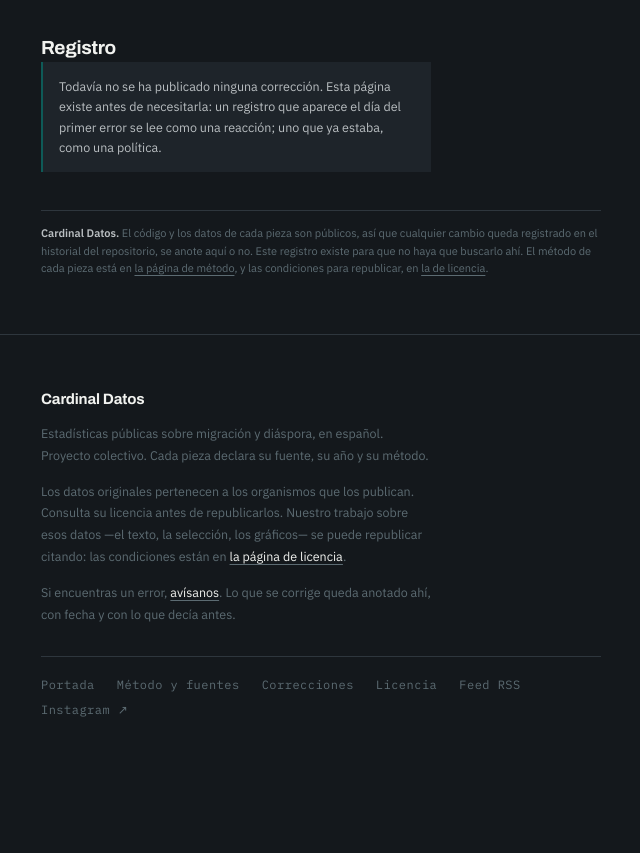
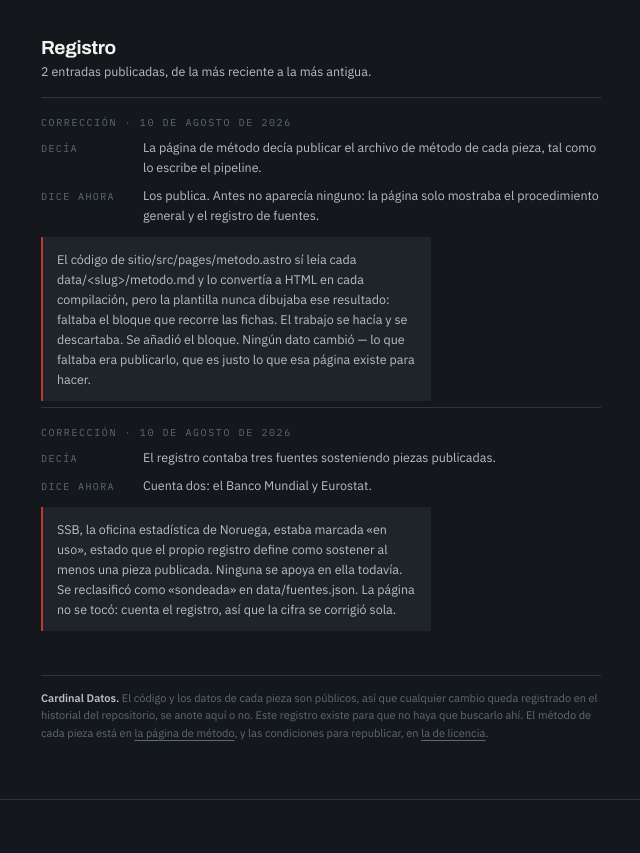
Before and after one commit to cardinaldatos/cardinal, an Astro site in the folder sitio/: page /correcciones in a window 1280 px wide. Shown: the part 1434-2287 px from the top of the page, without its empty margins (319-959 px from the left). Before the commit the page ends 2215 px from the top, so only its background shows below. Built offline with nearby package versions, Linux system fonts and the light colour scheme; Astro itself is replaced by a stand-in of ours.

Commit message:
Add example corrections to correcciones.js

```diff
--- a/sitio/src/datos/correcciones.js
+++ b/sitio/src/datos/correcciones.js
@@ -18,17 +18,17 @@
    sí se edita la pieza. Anota en `por_que` cuál de los dos casos fue.
 
    CAMPOS
-     fecha     día en que se publicó la corrección, AAAA-MM-DD. Es la
-               fecha de la corrección, no la del error.
-     pieza     slug de la pieza afectada, tal como aparece en piezas.js.
-               null si el error estaba en una página que no es una pieza.
-     nivel     una de las claves de NIVELES (abajo).
-     decia     lo que la pieza afirmaba antes, en una frase.
-     dice      lo que afirma ahora, en una frase.
-     por_que   de dónde salió el error y qué se cambió para arreglarlo.
-               Es el campo que más vale: explica el fallo, no lo excusa.
-     aviso     quién avisó, si pidió aparecer. Por defecto va null: no se
-               publica el nombre de nadie sin que lo haya pedido.
+     fecha    día en que se publicó la corrección, AAAA-MM-DD. Es la
+              fecha de la corrección, no la del error.
+     pieza    slug de la pieza afectada, tal como aparece en piezas.js.
+              null si el error estaba en una página que no es una pieza.
+     nivel    una de las claves de NIVELES (abajo).
+     decia    lo que la pieza afirmaba antes, en una frase.
+     dice     lo que afirma ahora, en una frase.
+     por_que  de dónde salió el error y qué se cambió para arreglarlo.
+              Es el campo que más vale: explica el fallo, no lo excusa.
+     aviso    quién avisó, si pidió aparecer. Por defecto va null: no se
+              publica el nombre de nadie sin que lo haya pedido.
 
    EJEMPLO (no borrar: es la plantilla para la primera entrada real)
 
@@ -47,7 +47,41 @@
      },
    ========================================================================== */
 
-export const CORRECCIONES = [];
+export const CORRECCIONES = [
+  {
+    fecha: "2026-08-10",
+    pieza: null,
+    nivel: "correccion",
+    decia:
+      "La página de método decía publicar el archivo de método de cada pieza, tal como lo escribe el pipeline.",
+    dice:
+      "Los publica. Antes no aparecía ninguno: la página solo mostraba el procedimiento general y el registro de fuentes.",
+    por_que:
+      "El código de sitio/src/pages/metodo.astro sí leía cada " +
+      "data/<slug>/metodo.md y lo convertía a HTML en cada compilación, " +
+      "pero la plantilla nunca dibujaba ese resultado: faltaba el bloque " +
+      "que recorre las fichas. El trabajo se hacía y se descartaba. Se " +
+      "añadió el bloque. Ningún dato cambió — lo que faltaba era " +
+      "publicarlo, que es justo lo que esa página existe para hacer.",
+    aviso: null,
+  },
+  {
+    fecha: "2026-08-10",
+    pieza: null,
+    nivel: "correccion",
+    decia:
+      "El registro contaba tres fuentes sosteniendo piezas publicadas.",
+    dice:
+      "Cuenta dos: el Banco Mundial y Eurostat.",
+    por_que:
+      "SSB, la oficina estadística de Noruega, estaba marcada «en uso», " +
+      "estado que el propio registro define como sostener al menos una " +
+      "pieza publicada. Ninguna se apoya en ella todavía. Se reclasificó " +
+      "como «sondeada» en data/fuentes.json. La página no se tocó: cuenta " +
+      "el registro, así que la cifra se corrigió sola.",
+    aviso: null,
+  },
+];
 
 /* Los tres tipos de cambio que se registran. La página los publica desde
    aquí: si mañana se añade un cuarto, aparece solo. */
```
